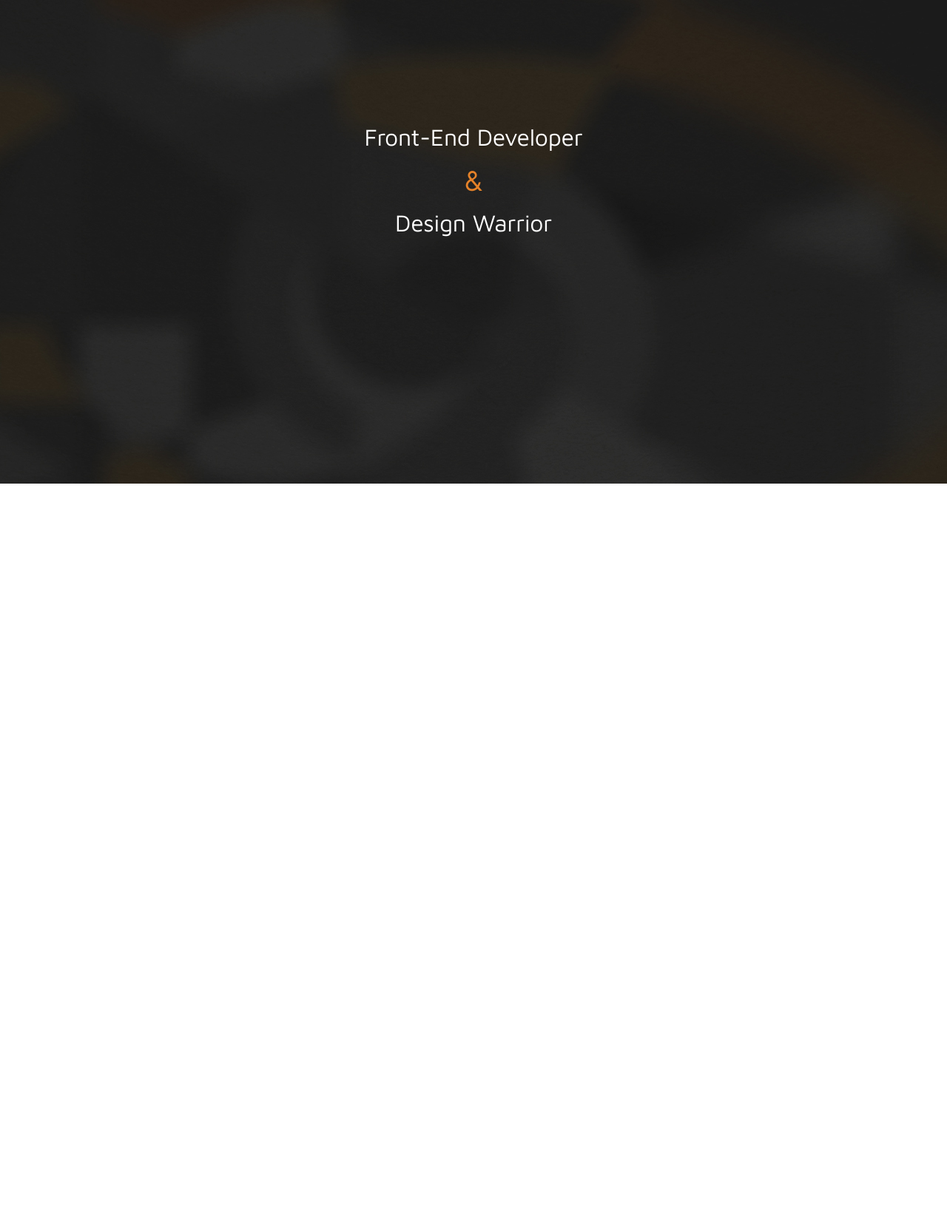
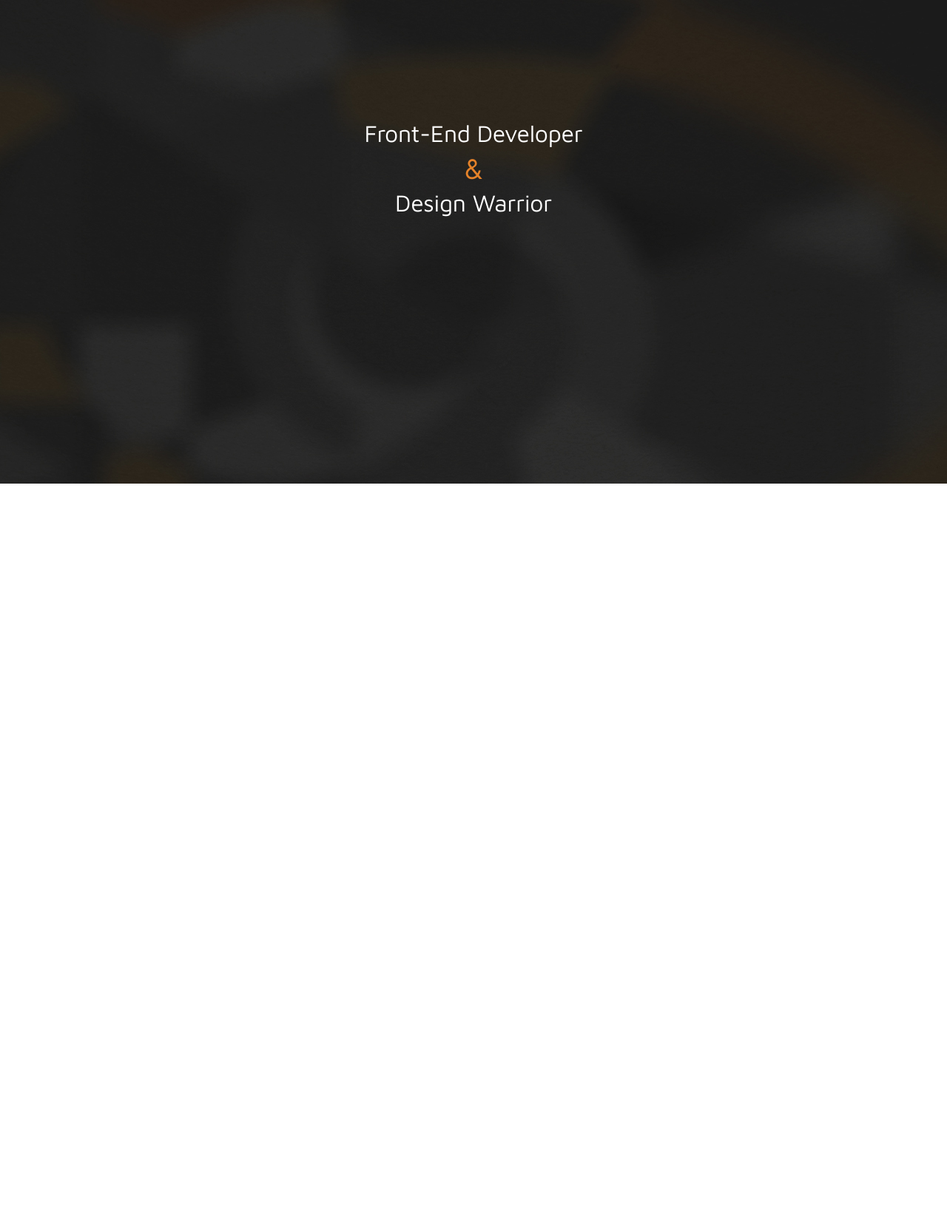
Before and after one commit to jgollner/jgollner.github.io, a Jekyll site: the page built from index.html, in a window 1280 px wide. Shown: the whole page at 74% size. Built offline with Jekyll 4.4.1, drawn with Linux system fonts in a browser that asks for light colours; some web fonts are replaced; Markdown is read by kramdown in place of the engine named in the settings.

Commit message:
lineheugh

```diff
--- a/css/general.css
+++ b/css/general.css
@@ -59,7 +59,7 @@ h2 {
 	font-size: 24pt;
 	text-align: center;
 	letter-spacing: -.01em;
-	line-height: .5em;
+	line-height: .2em;
 }
 
 h3 {
@@ -69,7 +69,7 @@ h3 {
 	text-align: center;
 	letter-spacing: -.01em;
 	color:#e58229;
-	line-height: .5em;
+	line-height: .2em;
 }
 
 
```
